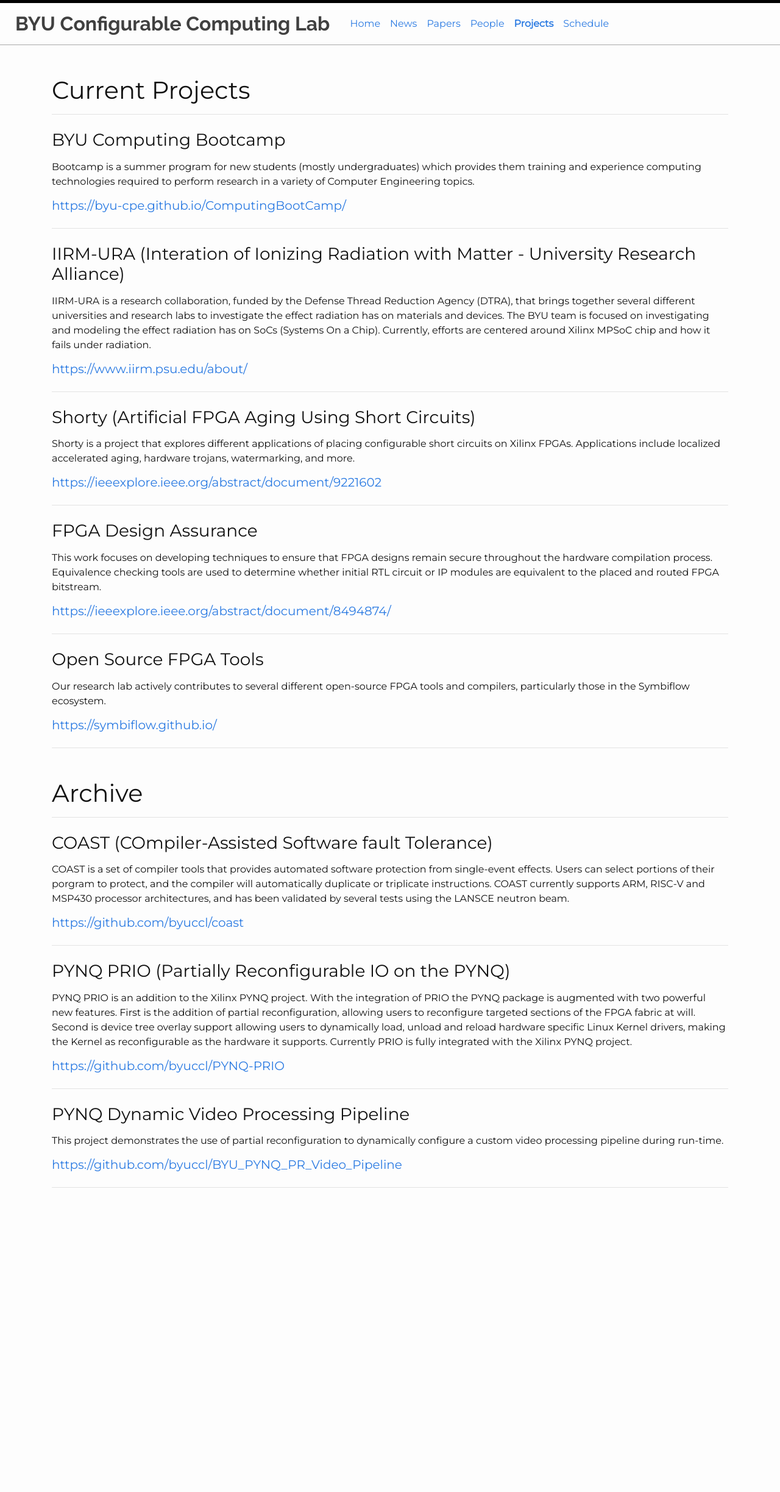
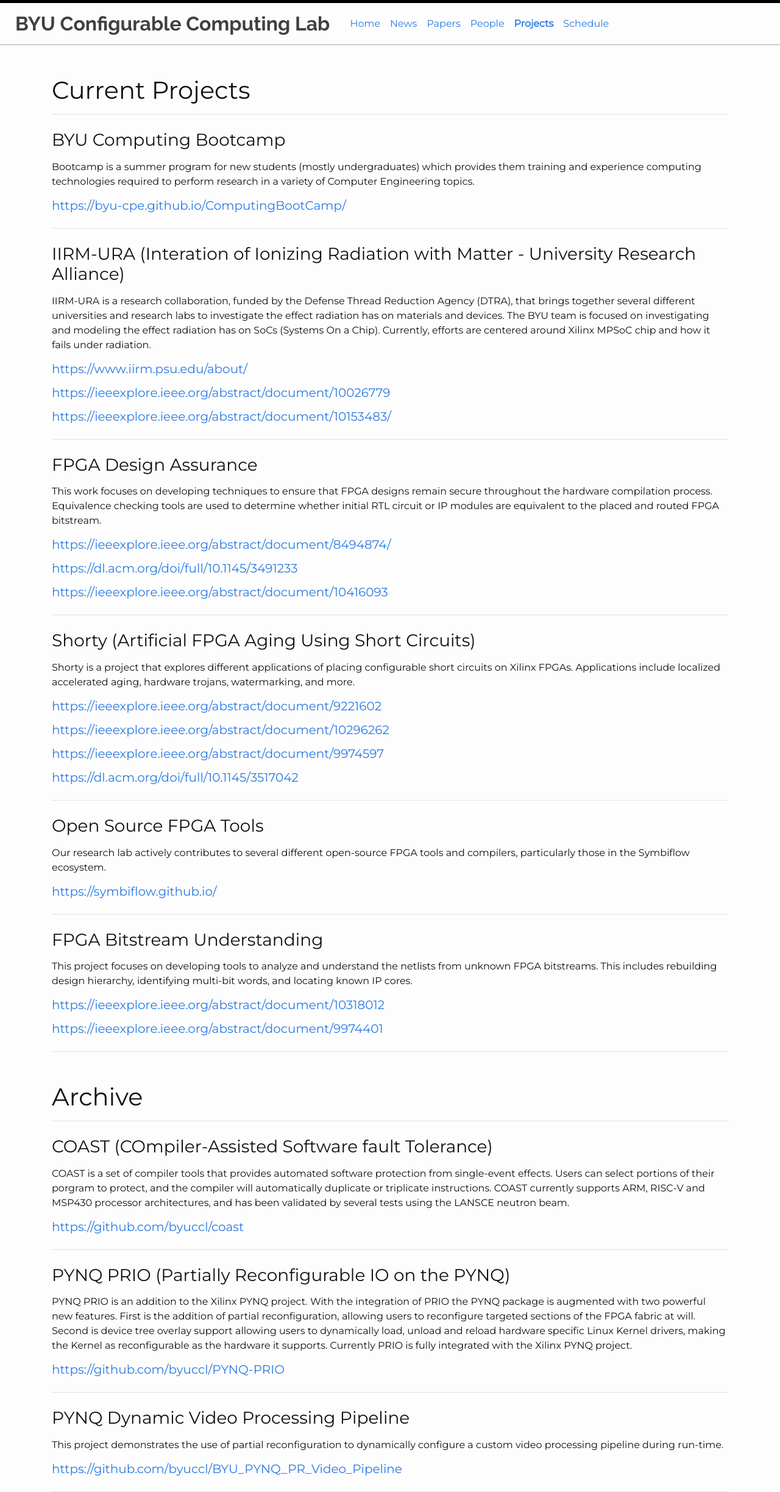
Before and after one commit to byuccl/byuccl.github.io, a Jekyll site: the page built from pages/projects.html, in a window 1280 px wide. Shown: the whole page at 61% size. Built offline with Jekyll 4.4.1, drawn with Linux system fonts in a browser that asks for light colours; nearby versions of some CDN libraries; before the commit the page ends 1948 px from its top, so only the background shows below that.

Commit message:
Update current projects

```diff
--- a/_data/projects.yaml
+++ b/_data/projects.yaml
@@ -1,49 +1,70 @@
 # - name: Self-Sustainable Air Quality Sensor
   # description: We are building an air quality sensor that is powered by solar power and uses long range communication. This will allow for sensors to be placed in locations not possible before.
+
+- name: BYU Computing Bootcamp
+  description: Bootcamp is a summer program for new students (mostly undergraduates) which provides them training and experience computing technologies required to perform research in a variety of Computer Engineering topics.
+  urls: https://byu-cpe.github.io/ComputingBootCamp/
+  order: 0
+
+
+
+- name: FPGA Design Assurance
+  description: >
+    This work focuses on developing techniques to ensure that FPGA designs remain secure throughout the hardware compilation process.  Equivalence checking tools are used to determine whether initial RTL circuit or IP modules are equivalent to the placed and routed FPGA bitstream.
+  urls:
+    - https://ieeexplore.ieee.org/abstract/document/8494874/
+    - https://dl.acm.org/doi/full/10.1145/3491233
+    - https://ieeexplore.ieee.org/abstract/document/10416093
+  order: 2
+
+- name: IIRM-URA (Interation of Ionizing Radiation with Matter - University Research Alliance)
+  description: >
+    IIRM-URA is a research collaboration, funded by the Defense Thread Reduction Agency (DTRA), that brings together several different universities and research labs to investigate the effect radiation has on materials and devices. The BYU team is focused on investigating and modeling the effect radiation has on SoCs (Systems On a Chip). Currently, efforts are centered around Xilinx MPSoC chip and how it fails under radiation.
+  urls:
+    - https://www.iirm.psu.edu/about/
+    - https://ieeexplore.ieee.org/abstract/document/10026779
+    - https://ieeexplore.ieee.org/abstract/document/10153483/
+  order: 1
 
 - name: Shorty (Artificial FPGA Aging Using Short Circuits)
   description: >
     Shorty is a project that explores different applications of placing configurable short circuits on Xilinx FPGAs. Applications include localized accelerated aging, hardware trojans, watermarking, and more.
   image: short_circuit_diagram.png
-  url: https://ieeexplore.ieee.org/abstract/document/9221602
-  order: 2
+  urls:
+    - https://ieeexplore.ieee.org/abstract/document/9221602
+    - https://ieeexplore.ieee.org/abstract/document/10296262
+    - https://ieeexplore.ieee.org/abstract/document/9974597
+    - https://dl.acm.org/doi/full/10.1145/3517042
+  order: 3
 
+- name: Open Source FPGA Tools
+  description: Our research lab actively contributes to several different open-source FPGA tools and compilers, particularly those in the Symbiflow ecosystem.
+  urls: https://symbiflow.github.io/
+  order: 4
+
+- name: FPGA Bitstream Understanding
+  description: This project focuses on developing tools to analyze and understand the netlists from unknown FPGA bitstreams. This includes rebuilding design hierarchy, identifying multi-bit words, and locating known IP cores.
+  urls:
+    - https://ieeexplore.ieee.org/abstract/document/10318012
+    - https://ieeexplore.ieee.org/abstract/document/9974401
+
+
+# Archive Projects
 
 - name: COAST (COmpiler-Assisted Software fault Tolerance)
   description: >
     COAST is a set of compiler tools that provides automated software protection from single-event effects.  Users can select portions of their porgram to protect, and the compiler will automatically duplicate or triplicate instructions.  COAST currently supports ARM, RISC-V and MSP430 processor architectures, and has been validated by several tests using the LANSCE neutron beam.
-  url: https://github.com/byuccl/coast
+  urls: https://github.com/byuccl/coast
   archive: true
-
-- name: FPGA Design Assurance
-  description: >
-    This work focuses on developing techniques to ensure that FPGA designs remain secure throughout the hardware compilation process.  Equivalence checking tools are used to determine whether initial RTL circuit or IP modules are equivalent to the placed and routed FPGA bitstream.
-  url: https://ieeexplore.ieee.org/abstract/document/8494874/
-  order: 3
-
-- name: IIRM-URA (Interation of Ionizing Radiation with Matter - University Research Alliance)
-  description: >
-    IIRM-URA is a research collaboration, funded by the Defense Thread Reduction Agency (DTRA), that brings together several different universities and research labs to investigate the effect radiation has on materials and devices. The BYU team is focused on investigating and modeling the effect radiation has on SoCs (Systems On a Chip). Currently, efforts are centered around Xilinx MPSoC chip and how it fails under radiation.
-  url: https://www.iirm.psu.edu/about/
-  order: 1
-
-- name: BYU Computing Bootcamp
-  description: Bootcamp is a summer program for new students (mostly undergraduates) which provides them training and experience computing technologies required to perform research in a variety of Computer Engineering topics.
-  url: https://byu-cpe.github.io/ComputingBootCamp/
-  order: 0
-
-- name: Open Source FPGA Tools
-  description: Our research lab actively contributes to several different open-source FPGA tools and compilers, particularly those in the Symbiflow ecosystem.
-  url: https://symbiflow.github.io/
 
 - name: PYNQ PRIO (Partially Reconfigurable IO on the PYNQ)
   description: >
     PYNQ PRIO is an addition to the Xilinx PYNQ project. With the integration of PRIO the PYNQ package is augmented with two powerful new features. First is the addition of partial reconfiguration, allowing users to reconfigure targeted sections of the FPGA fabric at will. Second is device tree overlay support allowing users to dynamically load, unload and reload hardware specific Linux Kernel drivers, making the Kernel as reconfigurable as the hardware it supports. Currently PRIO is fully integrated with the Xilinx PYNQ project.
-  url: https://github.com/byuccl/PYNQ-PRIO
+  urls: https://github.com/byuccl/PYNQ-PRIO
   archive: true
 
 - name: PYNQ Dynamic Video Processing Pipeline
   description: >
     This project demonstrates the use of partial reconfiguration to dynamically configure a custom video processing pipeline during run-time.
-  url: https://github.com/byuccl/BYU_PYNQ_PR_Video_Pipeline
+  urls: https://github.com/byuccl/BYU_PYNQ_PR_Video_Pipeline
   archive: true
--- a/_sass/_base.scss
+++ b/_sass/_base.scss
@@ -34,7 +34,7 @@ h1, h2, h3, h4, h5, h6,
 p, blockquote, pre,
 ul, ol, dl, figure,
 %vertical-rhythm {
-    margin-bottom: $spacing-unit / 2;
+    margin-bottom: calc($spacing-unit / 2);
 }
 
 
@@ -112,7 +112,7 @@ a {
 blockquote {
     color: $grey-color;
     border-left: 4px solid $grey-color-light;
-    padding-left: $spacing-unit / 2;
+    padding-left: calc($spacing-unit / 2);
     font-size: 18px;
     letter-spacing: -1px;
     font-style: italic;
@@ -167,8 +167,8 @@ pre {
     @include media-query($on-laptop) {
         max-width: -webkit-calc(#{$content-width} - (#{$spacing-unit}));
         max-width:         calc(#{$content-width} - (#{$spacing-unit}));
-        padding-right: $spacing-unit / 2;
-        padding-left: $spacing-unit / 2;
+        padding-right: calc($spacing-unit / 2);
+        padding-left: calc($spacing-unit / 2);
     }
 }
 
--- a/_sass/_layout.scss
+++ b/_sass/_layout.scss
@@ -45,7 +45,7 @@
     @include media-query($on-palm) {
         position: absolute;
         top: 9px;
-        right: $spacing-unit / 2;
+        right: calc($spacing-unit / 2);
         background-color: $background-color;
         border: 1px solid $grey-color-light;
         border-radius: 5px;
@@ -104,7 +104,7 @@
 
 .footer-heading {
     font-size: 18px;
-    margin-bottom: $spacing-unit / 2;
+    margin-bottom: calc($spacing-unit / 2);
 }
 
 .contact-list,
@@ -116,14 +116,14 @@
 .footer-col-wrapper {
     font-size: 15px;
     color: $grey-color;
-    margin-left: -$spacing-unit / 2;
+    margin-left: calc($spacing-unit / 2);
     @extend %clearfix;
 }
 
 .footer-col {
     float: left;
-    margin-bottom: $spacing-unit / 2;
-    padding-left: $spacing-unit / 2;
+    margin-bottom: calc($spacing-unit / 2);
+    padding-left: calc($spacing-unit / 2);
 }
 
 .footer-col-1 {
--- a/pages/projects.html
+++ b/pages/projects.html
@@ -27,11 +27,13 @@ permalink: /projects/
         </div>
 
         <div>
+            {% for url in project.urls %}
             <h5>
-                <a href={{ project.url }}>
-                    {{ project.url }}
+                <a href={{ url }}>
+                    {{ url }}
                 </a>
             </h5>
+            {% endfor %}
         </div>
     </div>
     <hr>
@@ -60,11 +62,13 @@ permalink: /projects/
         </div>
 
         <div>
+            {% for url in project.urls %}
             <h5>
-                <a href={{ project.url }}>
-                    {{ project.url }}
+                <a href={{ url }}>
+                    {{ url }}
                 </a>
             </h5>
+            {% endfor %}
         </div>
     </div>
     <hr>
```
Also changed, not shown: css/main.scss (+0 -7 lines).
